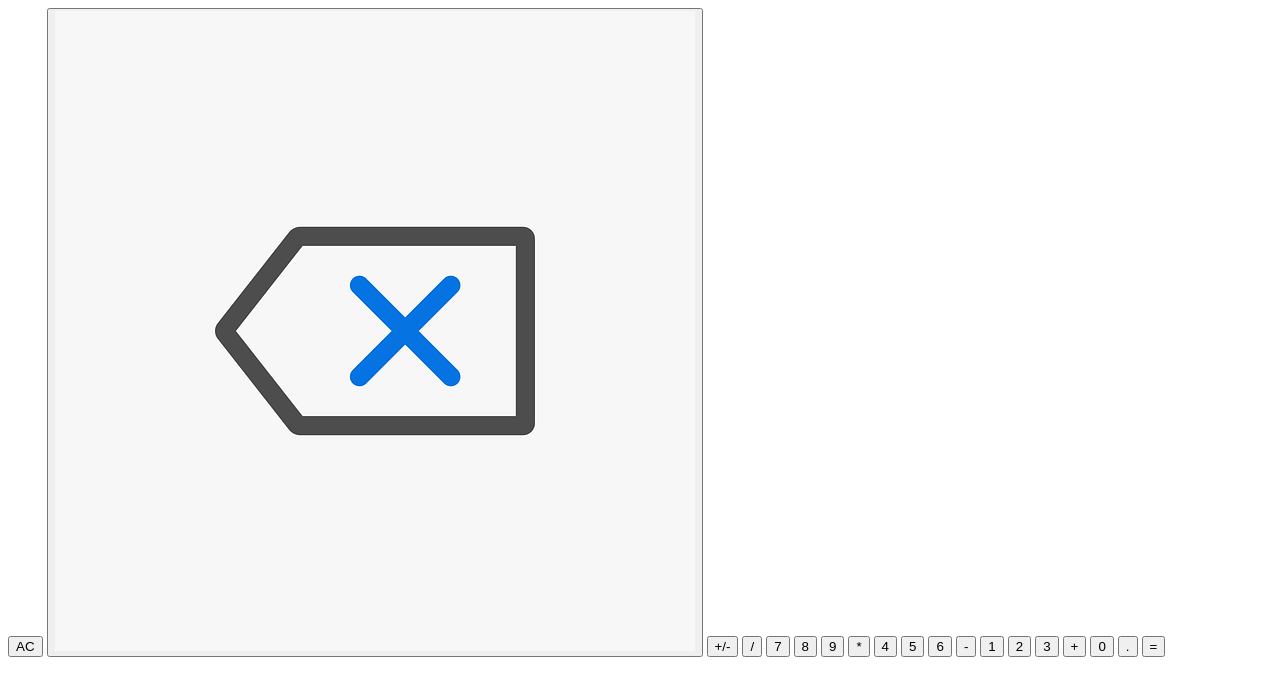
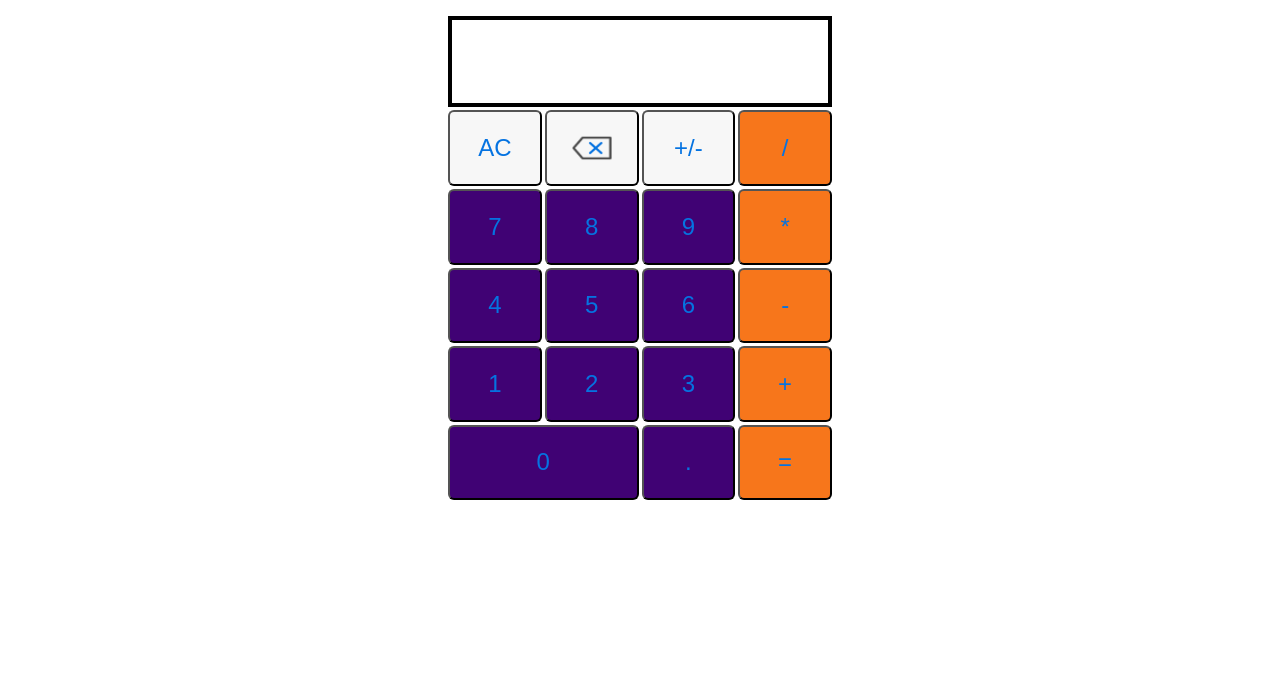
Before and after one commit to rickmzr/calculator, a plain HTML site: page index.html in a window 1280 px wide. Both pictures are taken after a click on the button "AC". Drawn offline with Linux system fonts and the light colour scheme.

Commit message:
Add clear, backspace, posNeg functions and styles

```diff
--- a/index.html
+++ b/index.html
@@ -4,30 +4,32 @@
     <meta charset="UTF-8">
     <meta http-equiv="X-UA-Compatible" content="IE=edge">
     <meta name="viewport" content="width=device-width, initial-scale=1.0">
+    <link href="./styles.css" rel="stylesheet">
+    <script src="./scripts.js" defer></script>
     <title>Calculator</title>
 </head>
 <body>
     <div id="calc">
-        <div id="display"></div>
+        <div id="display">-45.678945678</div>
         <button id="clear">AC</button>
         <button id="backspace">
-            <img src="./Images/backspace-button-g17b220524_640.png">
+            <img id="backspace-img" src="./Images/backspace-button-g17b220524_640.png">
         </button>
         <button id="pos-neg">+/-</button>
         <button class="operator" id="divide">/</button>
-        <button class="number" id="7">7</button>
-        <button class="number" id="8">8</button>
-        <button class="number" id="9">9</button>
+        <button class="number" id="seven">7</button>
+        <button class="number" id="eight">8</button>
+        <button class="number" id="nine">9</button>
         <button class="operator" id="multiply">*</button>
-        <button class="number" id="4">4</button>
-        <button class="number" id="5">5</button>
-        <button class="number" id="6">6</button>
-        <button class="operator" id="minus">-</button>
-        <button class="number" id="1">1</button>
-        <button class="number" id="2">2</button>
-        <button class="number" id="3">3</button>
-        <button class="operator" id="plus">+</button>
-        <button class="number" id="0">0</button>
+        <button class="number" id="four">4</button>
+        <button class="number" id="five">5</button>
+        <button class="number" id="six">6</button>
+        <button class="operator" id="subtract">-</button>
+        <button class="number" id="one">1</button>
+        <button class="number" id="two">2</button>
+        <button class="number" id="three">3</button>
+        <button class="operator" id="add">+</button>
+        <button class="number" id="zero">0</button>
         <button class="number" id="decimal">.</button>
         <button class="operator" id="equals">=</button>
     </div>
--- a/scripts.js
+++ b/scripts.js
@@ -0,0 +1,59 @@
+const display = document.querySelector('#display');
+const clear = document.querySelector('#clear');
+const backspace = document.querySelector('#backspace');
+const posNeg = document.querySelector('#pos-neg');
+const divide = document.querySelector('#divide');
+const seven = document.querySelector('#seven');
+const eight = document.querySelector('#eight');
+const nine = document.querySelector('#nine');
+const multiply = document.querySelector('#multiply');
+const four = document.querySelector('#four');
+const five = document.querySelector('#five');
+const six = document.querySelector('#six');
+const minus = document.querySelector('#subtract');
+const one = document.querySelector('#one');
+const two = document.querySelector('#two');
+const three = document.querySelector('#three');
+const add = document.querySelector('#add');
+const zero = document.querySelector('#zero');
+const decimal = document.querySelector('#decimal');
+const equals = document.querySelector('#equals');
+let isPositive = true;
+let operatorPressed = false;
+let calcObj = {};
+let maxDigits = 0;
+//use to always be listening for 11 digits in display.textContent, remove number button listeners if so
+const checkDigits = function() {
+    if (maxDigits >= 11) {
+        one.removeEventListener('click', );
+
+    } else {one.addEventListener('click', )
+
+    }
+};
+
+//special buttons - all clear, backspace, pos-neg
+clear.addEventListener('click', function() {
+    isPositive = true;
+    operatorPressed = false;
+    calcObj = {};
+    display.textContent = '';
+    maxDigits = 0;
+});
+backspace.addEventListener('click', function() {
+    if (display.textContent.length === 0) {
+        return;
+    } else if (!display.textContent.slice(-1) === '.' && !display.textContent.slice(-1) === '-') {
+        maxDigits--
+    }
+    display.textContent = display.textContent.slice(0, display.textContent.length-1);
+});
+posNeg.addEventListener('click', function() {
+    isPositive = !isPositive;
+});
+
+//number buttons
+one.addEventListener('click', function() {
+
+    maxDigits++
+})
--- a/styles.css
+++ b/styles.css
@@ -0,0 +1,59 @@
+@font-face {
+    font-family: 'calculator';
+    src: url('./Fonts/Calculator.ttf');
+}
+
+* {
+    box-sizing: border-box;
+    font-size: 24px;
+}
+
+button {
+    background-color: #f7f7f7;
+    color: #0573e1;
+    border-radius: 6px;
+}
+
+.operator {
+    background-color: rgb(247, 118, 27);
+}
+
+.number {
+    background-color: rgb(64, 2, 116);
+}
+
+#backspace {
+    display: flex;
+}
+
+#backspace-img {
+    width: 70px;
+    height: 70px;
+    margin: auto;
+    flex: 1 1 auto;
+}
+
+#calc {
+    margin: auto;
+    display: grid;
+    width: 400px;
+    height: 500px;
+    padding: 8px;
+    grid-template-columns: repeat(4, 1fr);
+    grid-template-rows: repeat(6, 1fr);
+    gap: 3px;
+}
+
+#display {
+    grid-column: 1/5;
+    grid-row: 1;
+    border: 4px solid black;
+    font-size: 73px;
+    text-align: right;
+    font-family: calculator;
+    height: 91px;
+}
+
+#zero {
+    grid-column: 1/3;
+}
```
Also changed, not shown: Fonts/Calculator.ttf (added).
